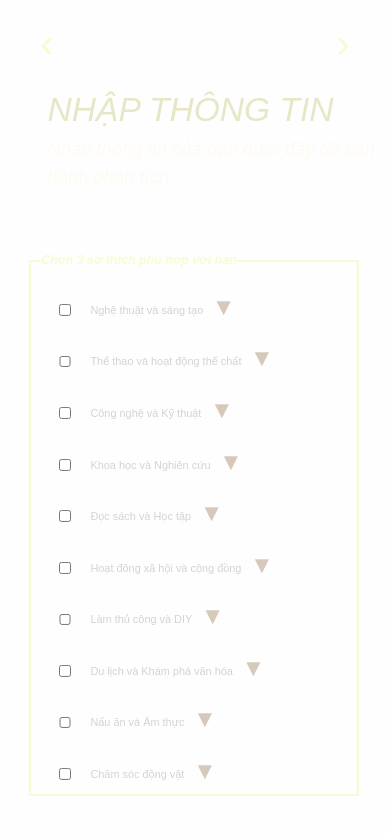
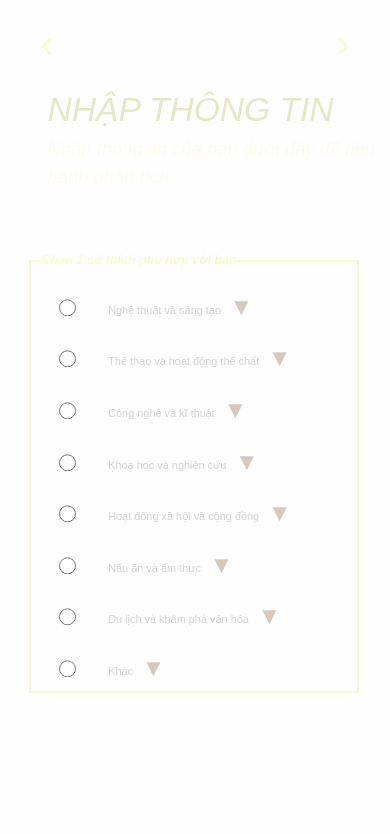
Before and after one commit to Schrrodinger/PEAS-Predictive-Educational-Advisory-System, a React (Vite) app: page /page4 in a window 390 px wide. Shown: the top 834 px of the page. Built offline with nearby package versions, Linux system fonts and the light colour scheme.

Commit message:
Merge with the updated model and modify FE and handle getting and saving more data for the model.

```diff
--- a/src/Frontend/Decorator.css
+++ b/src/Frontend/Decorator.css
@@ -449,6 +449,12 @@ input[type="range"]::-ms-thumb {
     .Mark2,.Mark3{
         margin-top: 5vh;
     }
+    .Choice input[type=radio]{
+        width: calc(1.8vh);
+        height: calc(1.8vh);
+        margin-right: calc(2.7vh);
+        transform: translateY(calc(.6vw));
+    }
 
 
 }
@@ -713,6 +719,13 @@ input[type="range"]::-ms-thumb {
         margin-top: 4vh;
     }
 
+    .Choice input[type=radio]{
+        width: calc(1.9vh);
+        height: calc(1.9vh);
+        margin-right: calc(3.8vh);
+        transform: translateY(calc(1vw));
+    }
+
 }
 
 
@@ -948,6 +961,12 @@ input[type="range"]::-ms-thumb {
     }
     .Mark2,.Mark3{
         margin-top: 6vh;
+    }
+    .Choice input[type=radio]{
+        width: calc(2vh);
+        height: calc(2vh);
+        margin-right: calc(4vh);
+        transform: translateY(calc(.5vw));
     }
 
 
@@ -1198,6 +1217,12 @@ input[type="range"]::-ms-thumb {
     .custom-select::after{
         transform: translateY(-1vh);
     }
+    .Choice input[type=radio]{
+        width: calc(1.1vw);
+        height: calc(1.1vw);
+        margin-right: calc(2.5vw);
+        transform: translateY(calc(.2vw));
+    }
 
 }
 
@@ -1387,6 +1412,12 @@ input[type="range"]::-ms-thumb {
     .Skill2,.Skill4,.Skill6,.Skill8,.Skill10,.Skill12 {
         margin-top: 4vh;
     }
+    .Choice input[type=radio]{
+        width: calc(2vh);
+        height: calc(2vh);
+        margin-right: calc(3.8vh);
+        transform: translateY(calc(.6vw));
+    }
 
 
 }
--- a/src/Frontend/Page3.jsx
+++ b/src/Frontend/Page3.jsx
@@ -3,7 +3,8 @@ import './Decorator.css'; // Import your custom CSS file
 import 'foundation-sites/dist/css/foundation.min.css';
 import {useNavigate} from "react-router-dom";
 
-const Page3 = () => {
+// eslint-disable-next-line react/prop-types
+const Page3 = ({formData,updateFormData}) => {
     const navigate = useNavigate();
     const [fade,setFade] = useState(true);
     // HANDLE FORWARD NAVIGATION
@@ -36,8 +37,42 @@ const Page3 = () => {
 
     //  HANDLE SAVE DATA
     const handleDataChange = (e) =>{
-        updateFormData({...formData, [e.target.name]: e.target.value});
+        // updateFormData({...formData, [e.target.name]: e.target.value});
+        const {name,value} = e.target;
+        const selection = value;
+        let realValue = null;
+        if (selection === 'Khoa học tự nhiên') {
+            realValue = 'Khoa học Tự nhiên';
+        } else if (selection === 'Khoa học xã hội') {
+            realValue = 'Khoa học Xã hội';
+        } else if(selection === 'Công nghệ') {
+            realValue = 'Công nghệ';
+        }else if(selection === 'Kỹ thuật') {
+            realValue = 'Kỹ thuật';
+        }else if(selection === 'Kinh tế') {
+            realValue = 'Kinh tế và Kinh doanh';
+        }else if(selection === 'Y tế') {
+            realValue = 'Y tế và Sức khỏe ';
+        }else if(selection === 'Giáo dục') {
+            realValue = 'Giáo dục';
+        }else if(selection === 'Nghệ thuật') {
+            realValue = 'Nghệ thuật và Thiết kế';
+        }else if(selection === 'Nông nghiệp và môi trường') {
+            realValue = 'Nông nghiệp và Môi trường';
+        }else if(selection === 'Truyền thông và báo chí') {
+            realValue = 'Truyền thông và Media';
+        }
+        else if(selection === 'Luật') {
+            realValue = 'Luật và Chính sách công';
+        }
+        else if(selection === 'Du lịch và dịch vụ') {
+            realValue = 'Du lịch và Dịch vụ';
+        }
+        updateFormData({[name]:realValue});
+        console.log(name);
+        console.log(realValue);
     };
+
 
     const getChoiceLabel = (choice) => {
         const labels = {
@@ -90,12 +125,12 @@ const Page3 = () => {
                 <div className="Sub large-12 medium-12 small-12 columns" style={{ position: 'relative', fontKerning: 'auto', fontFamily: 'Montserrat, sans-serif', color: 'floralwhite', fontStyle: 'italic' }}>Nhập thông tin của bạn dưới đây để tiến hành phân tích</div>
             </div>
             <div className="InterestContainer2 large-12 medium-12 small-12 columns" style={{ boxSizing: 'border-box', position: 'relative', width: '100%', height:'inherit' }}>
-                <form className="InterestForm2 large-12 medium-12 small-12 columns" style={{ width: 'inherit', height: 'inherit', position: 'relative' }}>
+                <form onChange={handleDataChange} className="InterestForm2 large-12 medium-12 small-12 columns" style={{ width: 'inherit', height: 'inherit', position: 'relative' }}>
                     <fieldset className="InterestList2 large-12 medium-12 small-12 columns" style={{ border: '2px solid lightgoldenrodyellow', position: 'relative', height: "fit-content", width: '100%' }}>
-                        <legend className="Require" style={{ color: 'lightgoldenrodyellow', fontKerning: 'auto', fontStyle: 'italic', fontWeight: 'bold', fontFamily: 'Montserrat, sans-serif' }}>Chọn 3 lĩnh vực bạn quan tâm</legend>
+                        <legend className="Require" style={{ color: 'lightgoldenrodyellow', fontKerning: 'auto', fontStyle: 'italic', fontWeight: 'bold', fontFamily: 'Montserrat, sans-serif' }}>Chọn 1 lĩnh vực bạn quan tâm</legend>
                         {['Khoa học tự nhiên', 'Khoa học xã hội', 'Công nghệ', 'Kỹ thuật', 'Y tế', 'Kinh tế', 'Luật', 'Giáo dục', 'Nghệ thuật', 'Truyền thông và báo chí','Nông nghiệp và môi trường','Du lịch và dịch vụ'].map(choice => (
                             <label key={choice} className={`Choice ${choice} large-12 medium-12 small-12 columns`} style={{ alignContent: 'center', alignSelf: 'center' }}>
-                                <input name={'Field_Of_Interest'} className="Checkbox" type="checkbox" />
+                                <input name={'Field of Interest'} className="Checkbox" type="radio" value={choice} />
                                 {getChoiceLabel(choice)}
                                 <button type="button" className="triangle" onClick={() => toggleDropdown(choice)}>▼</button>
                                 <div className={`details ${openDropdowns[choice] ? 'visible' : ''}`}>
--- a/src/Frontend/Page4.jsx
+++ b/src/Frontend/Page4.jsx
@@ -3,7 +3,7 @@ import './Decorator.css'; // Import your custom CSS file
 import 'foundation-sites/dist/css/foundation.min.css';
 import {useNavigate} from "react-router-dom";
 
-const Page4 = () => {
+const Page4 = ({formData,updateFormData}) => {
     const navigate = useNavigate();
     const [fade,setFade] = useState(true);
     // HANDLE FORWARD NAVIGATION
@@ -38,14 +38,12 @@ const Page4 = () => {
         const labels = {
             'A': 'Nghệ thuật và sáng tạo',
             'B': 'Thể thao và hoạt động thể chất',
-            'C': 'Công nghệ và Kỹ thuật',
-            'D': 'Khoa học và Nghiên cứu',
-            'E': 'Đọc sách và Học tập',
-            'F': 'Hoạt đông xã hội và cộng đồng',
-            'I': 'Nấu ăn và Ẩm thực',
-            'H': 'Du lịch và Khám phá văn hóa',
-            'G': 'Làm thủ công và DIY',
-            'J': 'Chăm sóc động vật'
+            'C': 'Công nghệ và kĩ thuật',
+            'D': 'Khoa học và nghiên cứu',
+            'E': 'Hoạt đông xã hội và cộng đồng',
+            'F': 'Nấu ăn và ẩm thực',
+            'G': 'Du lịch và khám phá văn hóa',
+            'H': 'Khác'
         };
         return labels[choice];
     };
@@ -56,14 +54,40 @@ const Page4 = () => {
             'B': 'Tham gia các cuộc thi thể thao.',
             'C': 'Lập trình; Chơi game; Thiết kế đồ họa; Robotics.',
             'D': 'Thí nghiệm khoa học, thiên văn học...',
-            'E': 'Đọc sách; Học ngoại ngữ; Giải đố.',
-            'F': 'Tham gia câu lạc bộ và các hoạt động tình nguyện',
-            'I': 'Nấu ăn; Khám phá ẩm thực.',
-            'H': 'Du lịch và tìm hiểu văn hóa, lịch sử của các khu vực khác nhau.',
-            'G': 'Làm đồ thủ công; Chế tạo đồ dùng; Thiết kế thời trang.',
-            'J': 'Nuôi thú cưng; Bảo tồn động vật hoang dã.'
+            'E': 'Tham gia câu lạc bộ và các hoạt động tình nguyện',
+            'F': 'Nấu ăn; Khám phá ẩm thực.',
+            'G': 'Du lịch và tìm hiểu văn hóa, lịch sử của các khu vực khác nhau.',
+            'H': 'Khác.'
         };
         return details[choice];
+    };
+
+    //  HANDLE SAVE DATA
+    const handleDataChange = (e) =>{
+        // updateFormData({...formData, [e.target.name]: e.target.value});
+        const {name,value} = e.target;
+        const selection = value;
+        let realValue = null;
+        if (selection === 'Nghệ thuật và sáng tạo') {
+            realValue = 'Nghệ thuật và sáng tạo';
+        } else if (selection === 'Công nghệ và kĩ thuật') {
+            realValue = 'Công nghệ và kỹ thuật số';
+        } else if(selection === 'Hoạt đông xã hội và cộng đồng') {
+            realValue = 'Hoạt đông xã hội và cộng đồng';
+        }else if(selection === 'Du lịch và khám phá văn hóa') {
+            realValue = 'Du lịch và khám phá văn hóa';
+        }else if(selection === 'Thể thao và hoạt động thể chất') {
+            realValue = 'Thể thao và hoạt động thể chất';
+        }else if(selection === 'Khoa học và nghiên cứu') {
+            realValue = 'Khoa học và khám phá ';
+        }else if(selection === 'Nấu ăn và ẩm thực') {
+            realValue = 'Nấu ăn và ẩm thực';
+        }else if(selection === 'Khác') {
+            realValue = 'Khác';
+        }
+        updateFormData({[name]:realValue});
+        console.log(name);
+        console.log(realValue);
     };
 
     return (
@@ -81,12 +105,12 @@ const Page4 = () => {
                 <div className="Sub large-12 medium-12 small-12 columns" style={{ position: 'relative', fontKerning: 'auto', fontFamily: 'Montserrat, sans-serif', color: 'floralwhite', fontStyle: 'italic' }}>Nhập thông tin của bạn dưới đây để tiến hành phân tích</div>
             </div>
             <div className="InterestContainer large-12 medium-12 small-12 columns" style={{ boxSizing: 'border-box', position: 'relative', width: '100%', height:'inherit' }}>
-                <form className="InterestForm large-12 medium-12 small-12 columns" style={{ width: 'inherit', height: 'inherit', position: 'relative' }}>
+                <form onChange={handleDataChange} className="InterestForm large-12 medium-12 small-12 columns" style={{ width: 'inherit', height: 'inherit', position: 'relative' }}>
                     <fieldset className="InterestList large-12 medium-12 small-12 columns" style={{ border: '2px solid lightgoldenrodyellow', position: 'relative', height: "fit-content", width: '100%' }}>
-                        <legend className="Require" style={{ color: 'lightgoldenrodyellow', fontKerning: 'auto', fontStyle: 'italic', fontWeight: 'bold', fontFamily: 'Montserrat, sans-serif' }}>Chọn 3 sở thích phù hợp với bạn</legend>
-                        {['A', 'B', 'C', 'D', 'E', 'F', 'G', 'H', 'I', 'J'].map(choice => (
+                        <legend className="Require" style={{ color: 'lightgoldenrodyellow', fontKerning: 'auto', fontStyle: 'italic', fontWeight: 'bold', fontFamily: 'Montserrat, sans-serif' }}>Chọn 1 sở thích phù hợp với bạn</legend>
+                        {['A', 'B', 'C', 'D', 'E', 'F', 'G', 'H'].map(choice => (
                             <label key={choice} className={`Choice ${choice} large-12 medium-12 small-12 columns`} style={{ alignContent: 'center', alignSelf: 'center' }}>
-                                <input className="Checkbox" type="checkbox" />
+                                <input name={"Habit"} className="Checkbox" type="radio" value={getChoiceLabel(choice)}/>
                                 {getChoiceLabel(choice)}
                                 <button type="button" className="triangle" onClick={() => toggleDropdown(choice)}>▼</button>
                                 <div className={`details ${openDropdowns[choice] ? 'visible' : ''}`}>
--- a/src/Frontend/Page6.jsx
+++ b/src/Frontend/Page6.jsx
@@ -32,7 +32,7 @@ const Page6 = ({formData,updateFormData}) =>{
     // HANDLE FORM SUBMISSION
     const handleSubmit = async (e) => {
         e.preventDefault();
-        const requiredFields = ['Age','Gender','Departments','Mark1','Mark2','Mark3','Communication Skills','Teamwork Skills','Management Skills','Critical Thinking','Computer Skills','Language Skills','Machine Operation Skills','Data Analysis Skills','Sales and Marketing Skills','Writing Skills','Financial Skills','Project Management Skills','Medical Skills','Annual Tuition Budget', 'Preferred Location', 'Key Factors for Future Job']; // Add all required fields from Page1 to Page6
+        const requiredFields = ['Age','Gender','Departments','Mark1','Mark2','Mark3','Communication Skills','Teamwork Skills','Management Skills','Critical Thinking','Computer Skills','Language Skills','Machine Operation Skills','Data Analysis Skills','Sales and Marketing Skills','Writing Skills','Financial Skills','Project Management Skills','Medical Skills','Annual Tuition Budget', 'Preferred Location', 'Key Factors for Future Job', 'Field of Interest','Habit']; // Add all required fields from Page1 to Page6
         const missingFields = requiredFields.filter(field => !formData[field]);
 
         if (missingFields.length > 0) {
```
